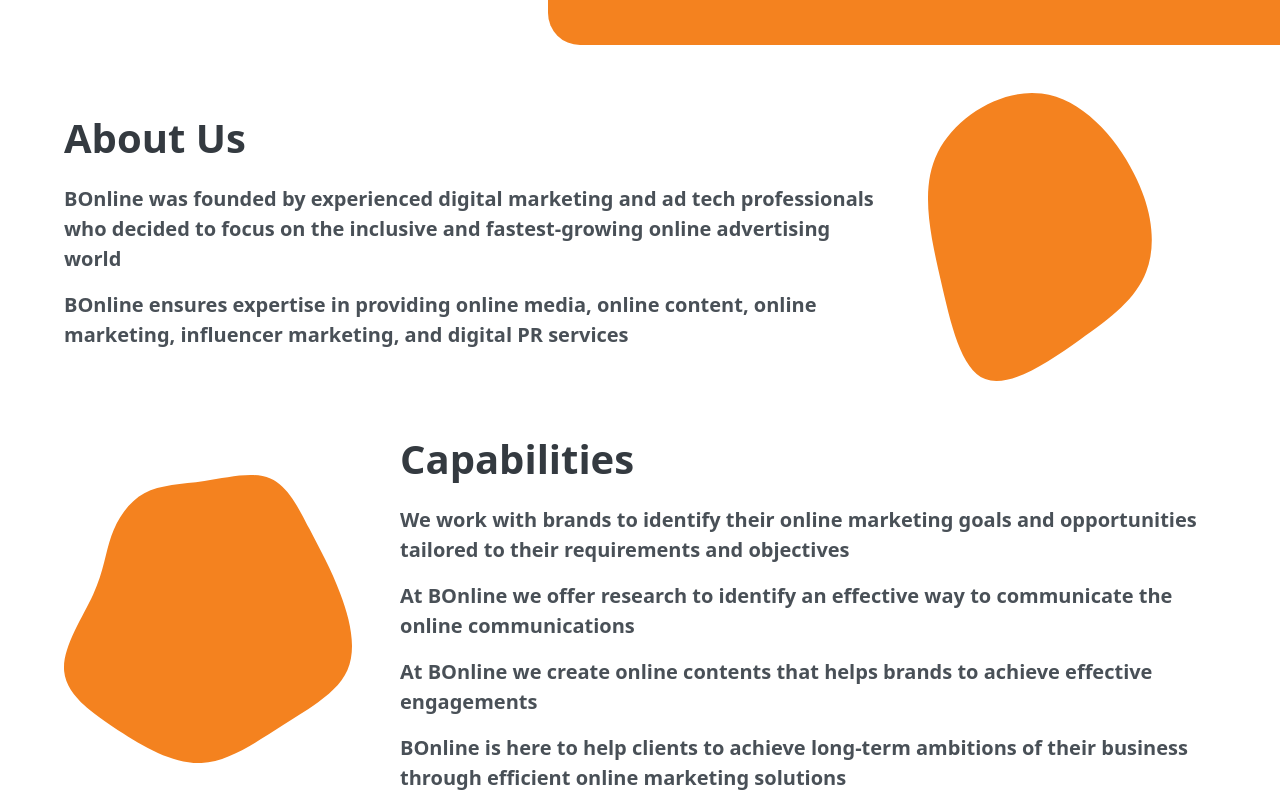
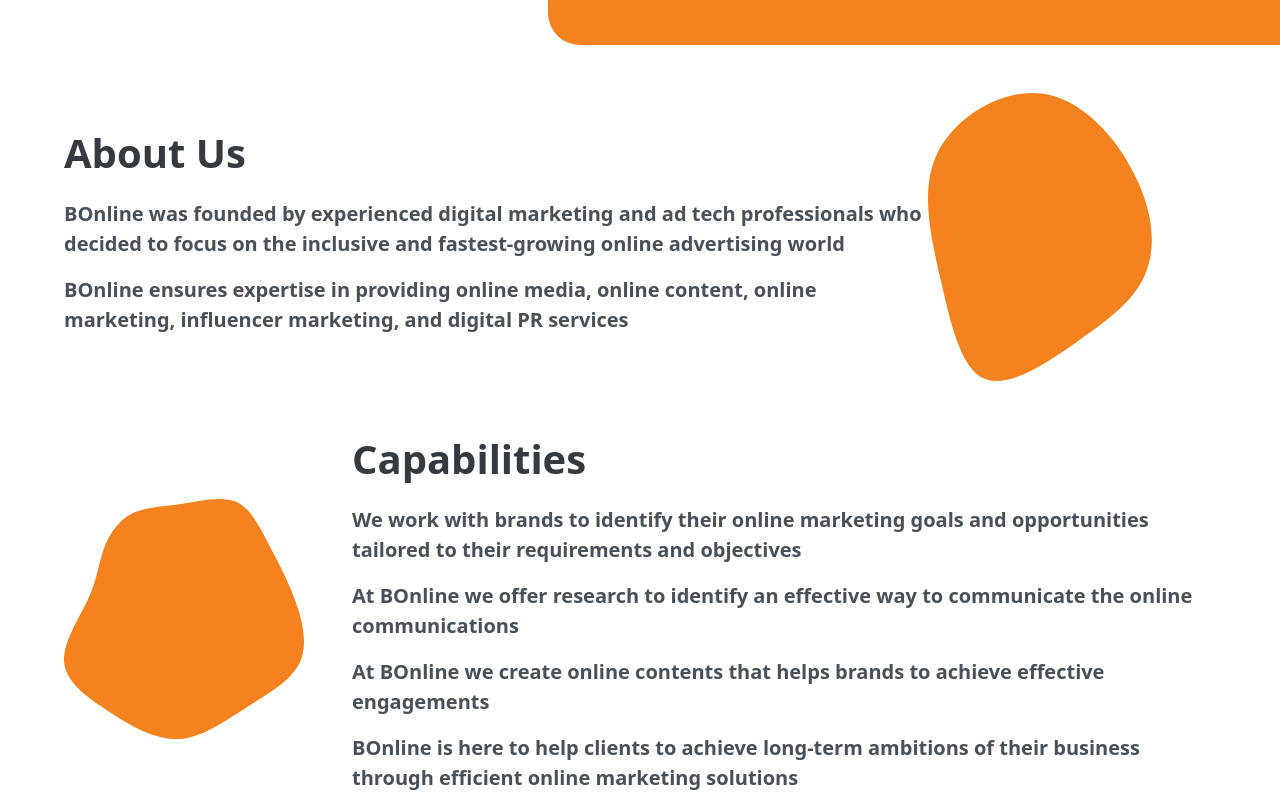
Before and after one commit to Siam11651/b-online, a SvelteKit app: page / in a window 1280 px wide. Shown: the part 820-1620 px from the top of the page. Built offline with nearby package versions, Linux system fonts and the light colour scheme.

Commit message:
kaaj kori

```diff
--- a/src/routes/+page.svelte
+++ b/src/routes/+page.svelte
@@ -46,7 +46,7 @@
 </div>
 
 <div class="about-capability-container mt-5">
-    <div class="about-capability me-5">
+    <div class="about-capability">
         <p class="fs-1 fw-semibold gray-800">
             About Us
         </p>
@@ -63,10 +63,10 @@
 </div>
 
 <div class="about-capability-container mt-5">
-    <svg class="design" viewBox="0 0 200 200" xmlns="http://www.w3.org/2000/svg">
+    <svg class="design" viewBox="0 0 240 200" xmlns="http://www.w3.org/2000/svg">
         <path fill="#f4821f" d="M 143.31374,2.3863849 C 155.6345,7.76718 162.88201,22.943783 170.41942,37.29257 c 7.39246,14.348788 15.07481,28.007729 21.45262,45.115902 6.52275,17.108164 11.74096,37.665558 4.9283,53.256078 -6.81265,15.45253 -25.51122,25.80022 -44.35474,37.80353 -18.84352,11.86535 -37.54208,25.52429 -56.965406,26.49007 -19.42332,0.82781 -39.281485,-10.76159 -57.980052,-22.7649 C 18.946525,165.05197 1.6974594,152.63474 0.10300842,136.21642 -1.3464936,119.66012 12.858619,99.240698 20.251076,82.960348 27.788483,66.54202 28.658184,54.40074 32.861737,42.397428 37.065291,30.394114 44.747648,18.52877 55.763858,12.596098 66.925014,6.6634272 81.564984,6.5254582 97.509494,4.1799826 113.45402,1.834508 130.99298,-2.8564414 143.31374,2.3863849 Z" />
     </svg>
-    <div class="about-capability ms-5">
+    <div class="about-capability">
         <p class="fs-1 fw-semibold gray-800">
             Capabilities
         </p>
@@ -105,7 +105,8 @@
 <style>
     .mid
     {
-        max-width: 1200px;
+        width: 1200px;
+        max-width: 100%;
         margin-left: auto;
         margin-right: auto;
     }
@@ -143,7 +144,7 @@
     }
     .about-capability
     {
-        min-width: 325px;
+        min-width: 350px;
     }
     .design
     {
```
